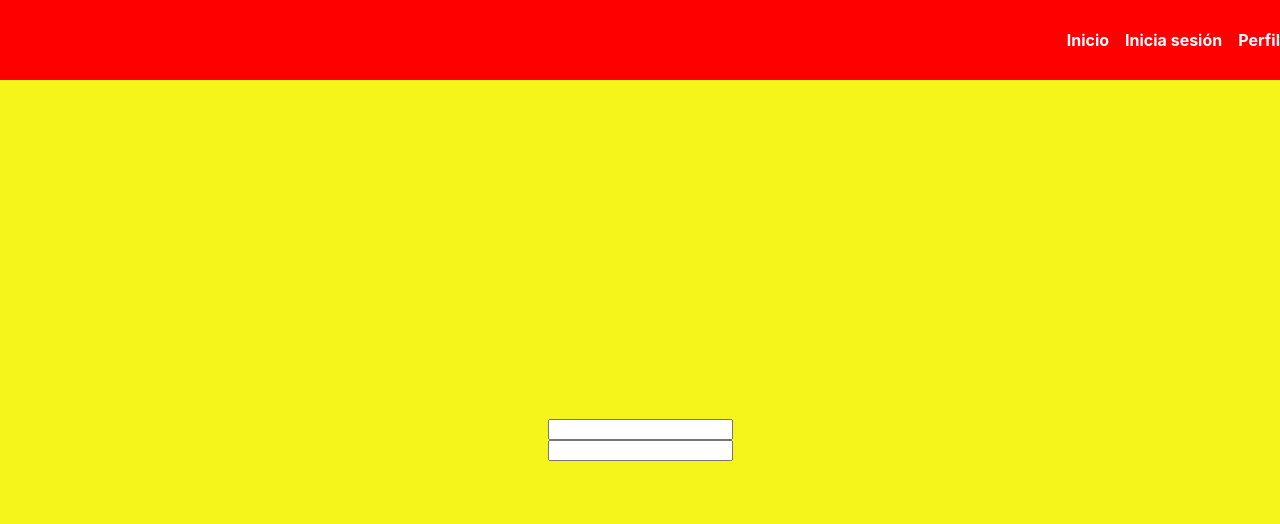
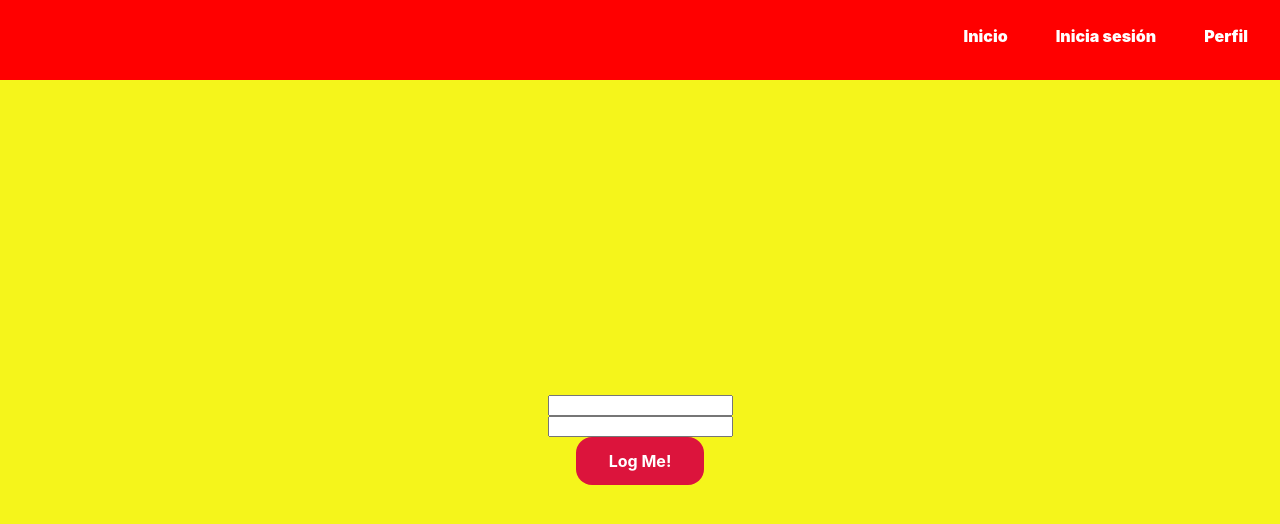
Before and after one commit to martaguillemolmos/frontedtattostudio, a React (Vite) app: page /login in a window 1280 px wide. Shown: the top 524 px of the page. Built offline with nearby package versions, Linux system fonts and the light colour scheme.

Commit message:
feat: Design the button to register and generate the services folder to later be able to connect our App to the database.

```diff
--- a/package.json
+++ b/package.json
@@ -10,6 +10,7 @@
     "preview": "vite preview"
   },
   "dependencies": {
+    "axios": "^1.6.1",
     "react": "^18.2.0",
     "react-dom": "^18.2.0",
     "react-router-dom": "^6.18.0"
--- a/src/common/LinkButton/LinkButton.css
+++ b/src/common/LinkButton/LinkButton.css
@@ -1,3 +1,15 @@
-.linkButtonDesign{
+.linkButtonDesign {
+
+    color: white;
+    font-weight: bolder;
+    transition: 0.4s;
+    margin-right: 2em;
+    margin-bottom: 0.5em;
+}
+
+.linkButtonDesign:hover {
+
+    transition: 0.4s;
+    color: grey;
     cursor: pointer;
 }
--- a/src/pages/Login/Login.css
+++ b/src/pages/Login/Login.css
@@ -10,3 +10,25 @@
 
     background-color: rgb(245, 245, 27);
 }
+
+.buttonSubmit {
+
+    height: 3em;
+    width: 8em;
+
+    border-radius: 1em;
+    background-color: crimson;
+    color: white;
+    font-weight: bolder;
+
+    display: flex;
+    justify-content: center;
+    align-items: center;
+}
+
+.buttonSubmit:hover {
+
+    transition: 0.4s;
+    background-color: lightcoral;
+    cursor: pointer;
+}
--- a/src/pages/Login/Login.jsx
+++ b/src/pages/Login/Login.jsx
@@ -1,8 +1,13 @@
+import { useState } from "react";
 import "./Login.css";
 import { CustomInput } from "../../common/CustomInput/CustomInput";
-import { useEffect, useState } from "react";
+import { logUser } from "../../services/apiCalls";
+import { useNavigate } from "react-router-dom";
 
 export const Login = () => {
+
+    const navigate = useNavigate();
+
   // Declaramos las credenciales que vamos a solicitar para poder realizar el login.
   const [credenciales, setCredenciales] = useState({
     email: "",
@@ -16,10 +21,25 @@ export const Login = () => {
     }));
   };
 
-  useEffect(() => {
-    console.log(credenciales);
-  }, [credenciales]);
+  const logMe = () => {
 
+    logUser(credenciales)
+        .then(
+            resultado => {
+                console.log(resultado)
+                //Aqui guardaría el token........
+
+                //Una vez guardado el token....nos vamos a home....
+                setTimeout(()=>{
+                    navigate("/");
+                },500);
+            }
+        )
+        .catch(error => {
+          console.log(error)
+        });
+
+  }
   return (
     <div className="loginDesign">
       <CustomInput
@@ -40,6 +60,7 @@ export const Login = () => {
         functionProp={functionHandler}
         // onBlur={}
       />
+      <div className='buttonSubmit' onClick={logMe}>Log Me!</div>
     </div>
   );
 };
--- a/src/services/apiCalls.js
+++ b/src/services/apiCalls.js
@@ -0,0 +1,7 @@
+
+export const logUser = async (body) => {
+
+    console.log(body);
+
+    return "todo bien"
+}
```
Also changed, not shown: 1 other file (tests, documents, lock files or other folders).
